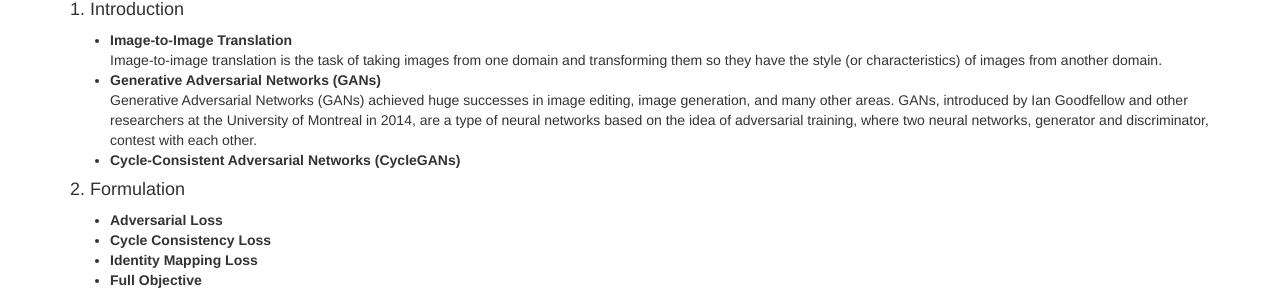
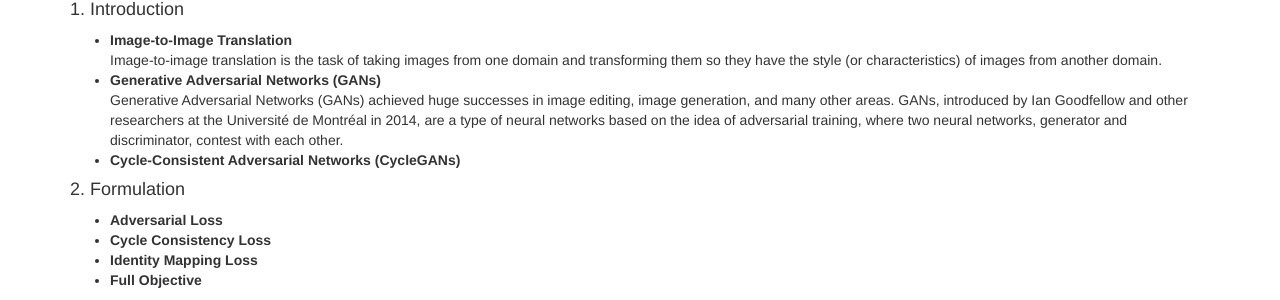
Before and after one commit to sijielu/Revival, a Jekyll site: the page built from docs/final.md, in a window 1280 px wide and 1034 px high. Shown: the part 302-602 px from the top of the window. Built offline with Jekyll 4.4.1, drawn with Linux system fonts in a browser that asks for light colours.

Commit message:
Update final.md

```diff
--- a/docs/final.md
+++ b/docs/final.md
@@ -12,7 +12,7 @@
 - **Image-to-Image Translation**
 Image-to-image translation is the task of taking images from one domain and transforming them so they have the style (or characteristics) of images from another domain.
 - **Generative Adversarial Networks (GANs)**
-Generative Adversarial Networks (GANs) achieved huge successes in image editing, image generation, and many other areas. GANs, introduced by Ian Goodfellow and other researchers at the University of Montreal in 2014, are a type of neural networks based on the idea of adversarial training, where two neural networks, generator and discriminator, contest with each other.
+Generative Adversarial Networks (GANs) achieved huge successes in image editing, image generation, and many other areas. GANs, introduced by Ian Goodfellow and other researchers at the Université de Montréal in 2014, are a type of neural networks based on the idea of adversarial training, where two neural networks, generator and discriminator, contest with each other.
 - **Cycle-Consistent Adversarial Networks (CycleGANs)**
 
 #### 2. Formulation
```
